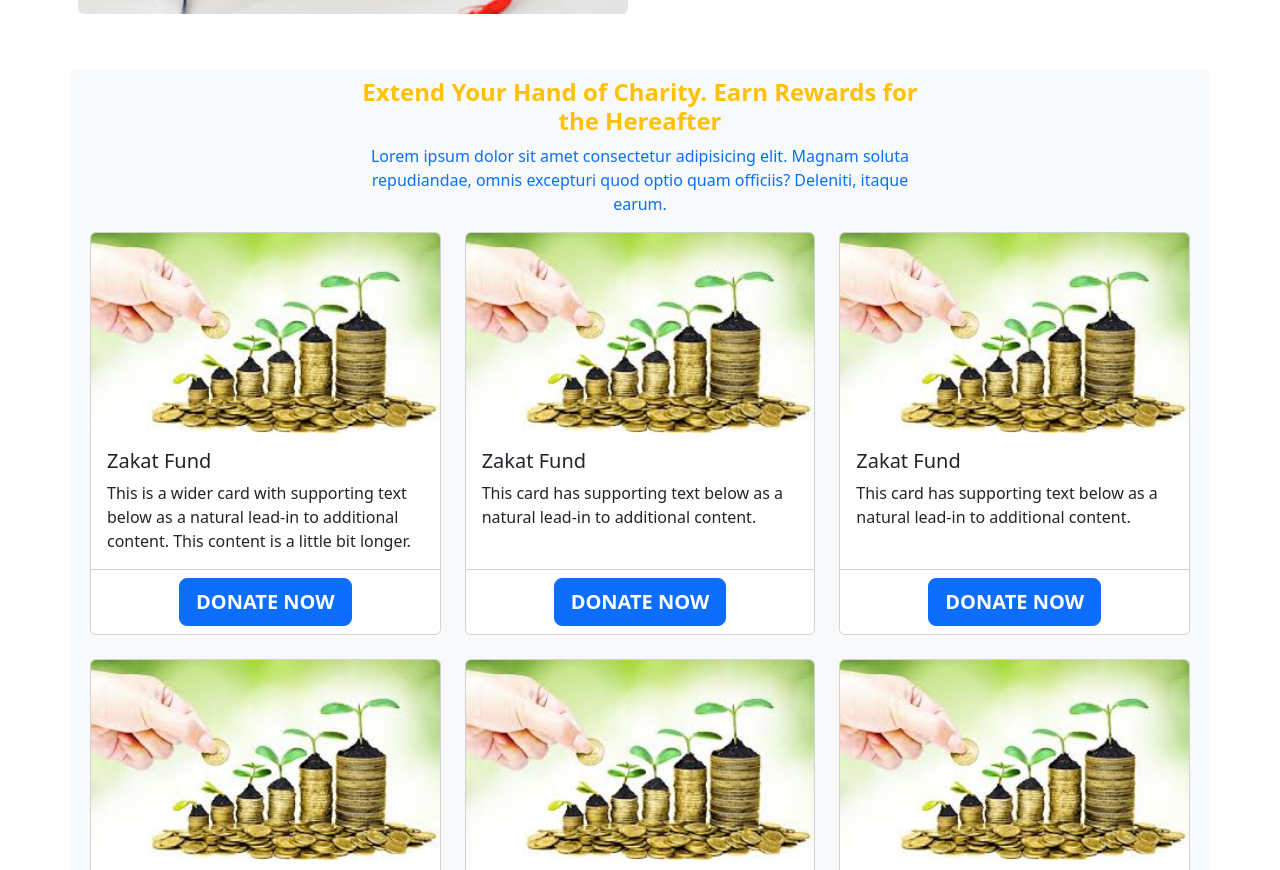
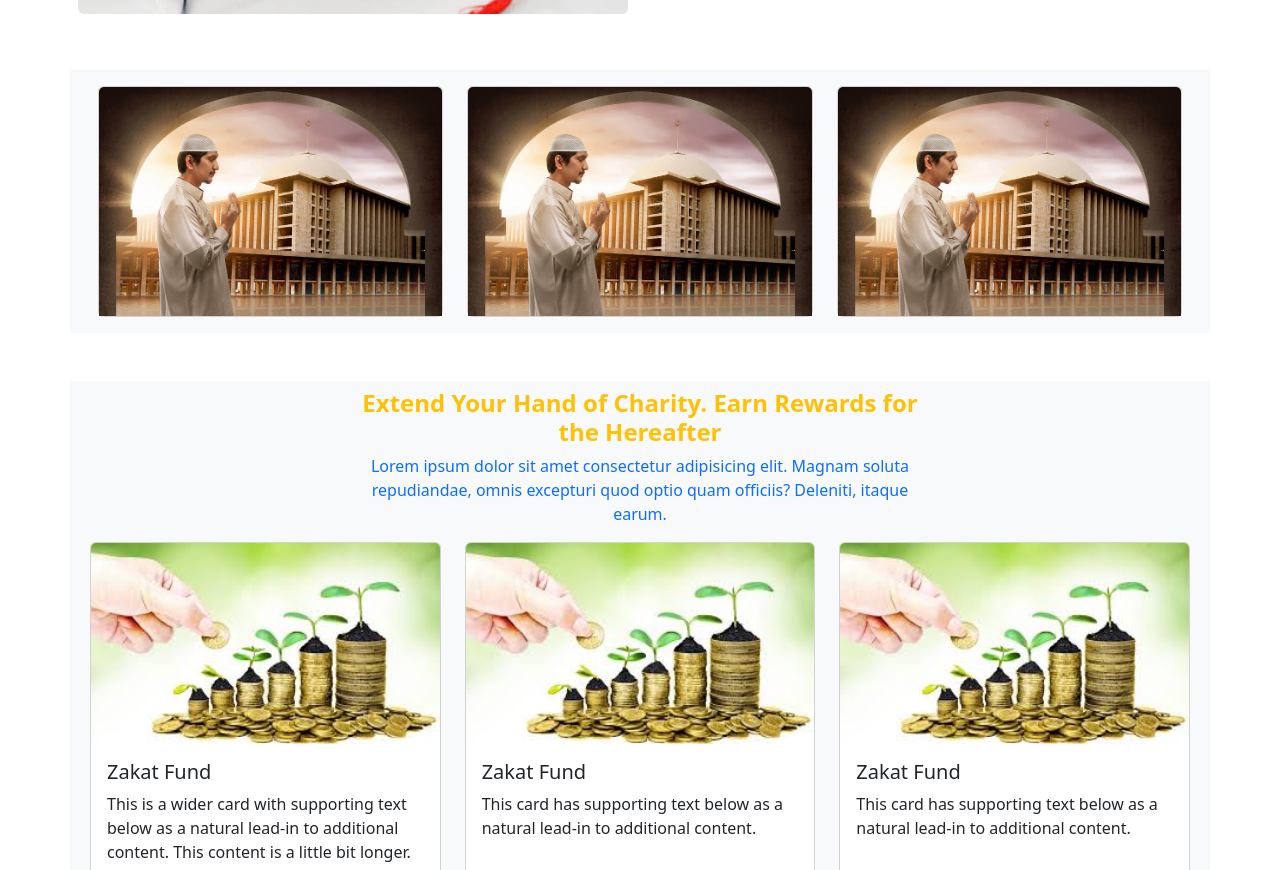
Before and after one commit to Md-Mubarak-Hossain/eidZakat, a plain HTML site: page index.html in a window 1280 px wide. Shown: the part 1393-2263 px from the top of the page. Drawn offline with nearby package versions, Linux system fonts and the light colour scheme.

Commit message:
prayer section addwd

```diff
--- a/index.html
+++ b/index.html
@@ -148,6 +148,32 @@
 
     <!-- They need us to suivev end -->
 
+    <!-- prayer card start -->
+
+    <section class="container my-5 p-3 bg-light">
+        <div id="fund" class="container-fluid">
+            <div class="row row-cols-1 row-cols-md-2 row-cols-lg-3 row-cols-xl-3 row-cols-xxl-3 g-4">
+                <div class="col">
+                    <div class="card h-100">
+                        <img src="images/prayer-2.jpg" class="card-img-top" alt="...">
+                    </div>
+                </div>
+                <div class="col">
+                    <div class="card h-100">
+                        <img src="images/prayer-2.jpg" class="card-img-top" alt="...">
+                    </div>
+                </div>
+                <div class="col">
+                    <div class="card h-100">
+                        <img src="images/prayer-2.jpg" class="card-img-top" alt="...">
+                    </div>
+                </div>
+            </div>
+        </div>
+    </section>
+
+    <!-- prayer card end -->
+
     <!-- Extend Your Hand of Charity start -->
 
     <section class="container bg-light my-5 p-2 d-flex flex-column justify-content-center align-items-center">
```
